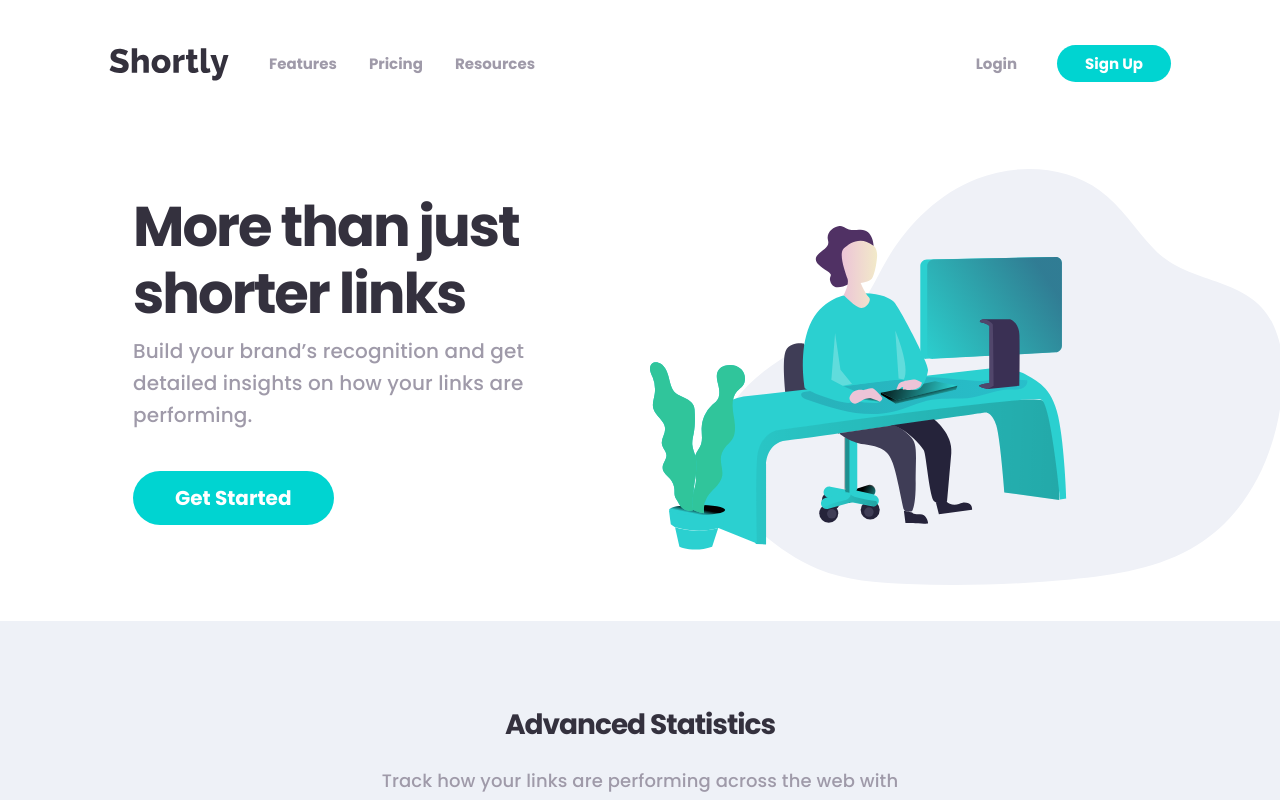
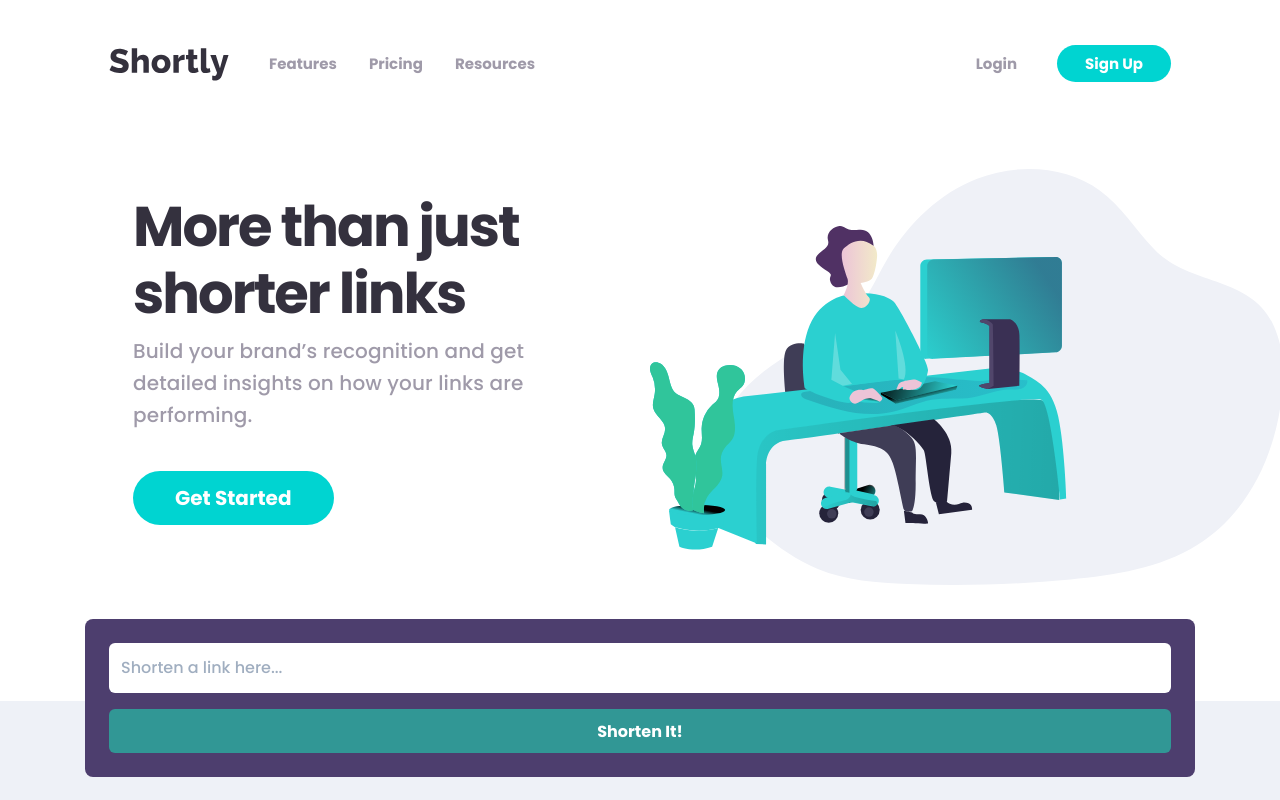
Before and after one commit to 0xShynn/frontendmentor-shortly-api-landing-page, a Next.js app: page / in a window 1280 px wide. Shown: the top 800 px of the page. Built offline with nearby package versions, Linux system fonts and the light colour scheme.

Commit message:
updated/wip: link shortener form, overall styling (hero, services, link container)

```diff
--- a/package.json
+++ b/package.json
@@ -20,7 +20,8 @@
     "next": "11.1.2",
     "next-seo": "^4.26.0",
     "react": "17.0.2",
-    "react-dom": "17.0.2"
+    "react-dom": "17.0.2",
+    "react-hook-form": "^7.15.4"
   },
   "devDependencies": {
     "eslint": "7.32.0",
--- a/src/components/Hero.js
+++ b/src/components/Hero.js
@@ -16,7 +16,7 @@ const Hero = () => {
     >
       <Flex
         direction={{ base: 'column', md: 'row-reverse', lg: 'row' }}
-        align="center"
+        align={{ base: 'center', md: 'flex-start' }}
         w="full"
         mx="auto"
         maxW="1110px"
@@ -25,6 +25,7 @@ const Hero = () => {
           <Box
             pos="relative"
             right={{ base: '-30px', md: 0 }}
+            pt={{ md: 6 }}
             w={{ base: '100%', sm: '120%', md: '140%' }}
           >
             <NextImage src={IllustrationWork} layout="responsive" />
@@ -36,7 +37,7 @@ const Hero = () => {
           pl={{ base: 6, md: 12, xl: 0 }}
           pr={{ base: 6, md: 6, xl: 0 }}
           pt={{ base: '30px', lg: '36px', lg2: '64px', xl: '100px' }}
-          pb={{ base: 16, md: 20, lg: 24 }}
+          pb={{ base: 36, md: 36, lg: 44, xl: 52 }}
           textAlign={{ base: 'center', md: 'left' }}
         >
           <Heading
--- /dev/null
+++ b/src/components/LinkShortenerContainer.js
@@ -0,0 +1,68 @@
+import { Button } from '@chakra-ui/button'
+import { FormControl, FormErrorMessage } from '@chakra-ui/form-control'
+import { Input } from '@chakra-ui/input'
+import { Box } from '@chakra-ui/layout'
+import { useForm } from 'react-hook-form'
+
+const LinkShortenerContainer = () => {
+  const {
+    handleSubmit,
+    register,
+    reset,
+    formState: { errors, isSubmitting },
+  } = useForm()
+
+  function onSubmit(values) {
+    return new Promise((resolve) => {
+      setTimeout(() => {
+        alert(JSON.stringify(values, null, 2))
+        resolve()
+        reset()
+      }, 1000)
+    })
+  }
+
+  return (
+    <Box px="6" bg="secondary.lightgray">
+      <Box maxW="1110px" w="full" mx="auto" pos="relative" top="-82px">
+        <Box bg="primary.purple" p="6" rounded="lg">
+          <form onSubmit={handleSubmit(onSubmit)}>
+            <FormControl isInvalid={errors.link} id="link">
+              <Input
+                placeholder="Shorten a link here..."
+                variant="unstyled"
+                bg="white"
+                p="3"
+                _hover={{ bg: 'white' }}
+                id="link"
+                {...register('link', {
+                  required: 'Please add a link',
+                  minLength: {
+                    value: 4,
+                    message: 'Minimum length should be 4',
+                  },
+                })}
+              />
+              <Box>
+                <FormErrorMessage fontSize="xs" mt="1">
+                  {errors.link && errors.link.message}
+                </FormErrorMessage>
+              </Box>
+              <Button
+                type="submit"
+                mt="4"
+                colorScheme="teal"
+                w="full"
+                isLoading={isSubmitting}
+              >
+                Shorten It!
+              </Button>
+            </FormControl>
+          </form>
+        </Box>
+      </Box>
+    </Box>
+  )
+}
+
+export default LinkShortenerContainer
--- a/src/components/Services.js
+++ b/src/components/Services.js
@@ -8,7 +8,7 @@ import Service from './Service'
 
 const Services = () => {
   return (
-    <Box bg="secondary.lightgray" pt="20" pb={{ base: 20, lg: 32 }} px="6">
+    <Box bg="secondary.lightgray" pb={{ base: 20, lg: 32 }} px="6">
       <Box textAlign="center">
         <Box maxW="540px" mx="auto" mb={{ base: 20, lg: 28, xl: 32 }}>
           <Heading as="h2" variant="h2" mb="4">
--- a/src/pages/index.js
+++ b/src/pages/index.js
@@ -5,6 +5,7 @@ import Banner from '../components/Banner'
 import Footer from '../components/Footer'
 import Header from '../components/Header'
 import Hero from '../components/Hero'
+import LinkShortenerContainer from '../components/LinkShortenerContainer'
 import Services from '../components/Services'
 
 export default function Home() {
@@ -16,6 +17,7 @@ export default function Home() {
       <Box role="main" bg="white">
         <Header />
         <Hero />
+        <LinkShortenerContainer />
         <Services />
         <Banner />
       </Box>
--- a/src/theme/components/link.js
+++ b/src/theme/components/link.js
@@ -3,6 +3,7 @@ import { sharedBaseStyle, primary } from './sharedStyleLinkButton'
 const link = {
   baseStyle: {
     ...sharedBaseStyle,
+    rounded: 'full',
     fontWeight: '700',
     _hover: {
       textDecoration: 'none',
--- a/src/theme/components/sharedStyleLinkButton.js
+++ b/src/theme/components/sharedStyleLinkButton.js
@@ -10,7 +10,6 @@ export const primary = {
   primary: {
     bg: 'primary.teal',
     color: 'white',
-    rounded: 'full',
     ...SharedBtnStyle,
     _hover: {
       bg: 'primary.teal_hover',
```
Also changed, not shown: 1 other file (tests, documents, lock files or other folders).
